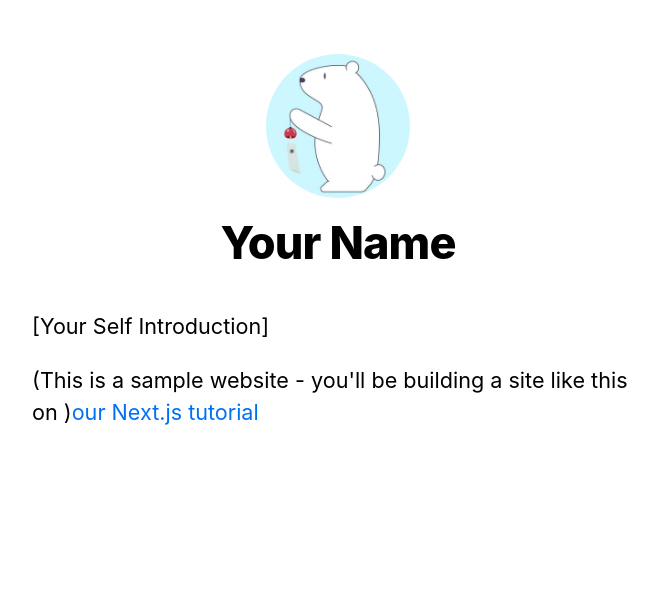
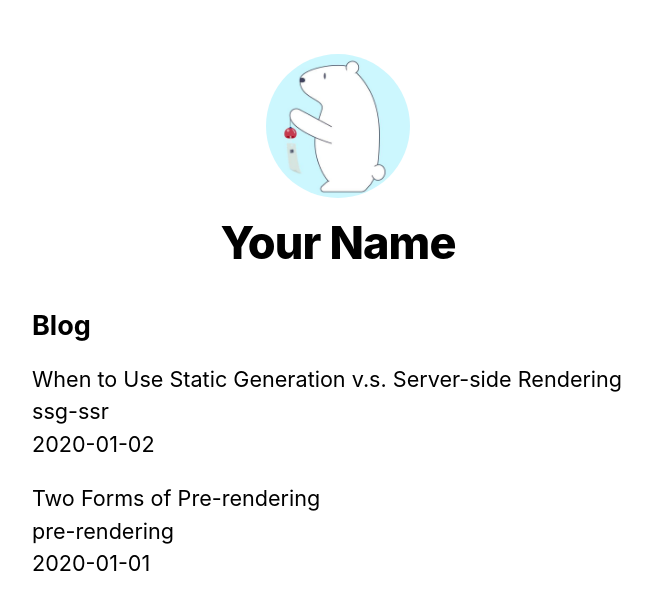
Before and after one commit to da-matsumoto/next, a Next.js app in the folder nextjs-blog/: page / in a window 1280 px wide. Shown: the top 610 px of the page, without its empty margins (302-960 px from the left). Built offline with nearby package versions, Linux system fonts and the light colour scheme.

Commit message:
add posts

```diff
--- /dev/null
+++ b/nextjs-blog/lib/posts.js
@@ -0,0 +1,31 @@
+import fs from 'fs'
+import path from 'path'
+import matter from 'gray-matter'
+
+// process.cwd()からnodeコマンド実行時のワーキングディレクトリパスを取得
+const postsDirectory = path.join(process.cwd(), 'posts')
+
+export function getSortedPostsData() {
+  const fileNames = fs.readdirSync(postsDirectory)
+  const allPostsData = fileNames.map(fileName => {
+    const id = fileName.replace(/\.md$/, '')
+    const fullPath = path.join(postsDirectory, fileName)
+    const fileContents = fs.readFileSync(fullPath, 'utf8')
+    const matterResult = matter(fileContents);
+
+    return {
+      id,
+      ...matterResult.data
+    }
+  })
+
+  return allPostsData.sort(({ date: a}, { date: b }) => {
+    if (a < b) {
+      return 1
+    } else if (a > b) {
+      return -1
+    } else {
+      return 0
+    }
+  })
+}
--- a/nextjs-blog/pages/index.js
+++ b/nextjs-blog/pages/index.js
@@ -1,19 +1,32 @@
-import Head from 'next/head'
 import Layout, { siteTitle } from '../components/layout'
 import utilStyles from '../styles/utils.module.css'
+import { getSortedPostsData } from '../lib/posts'
 
-export default function Home() {
+export async function getStaticProps() {
+  const allPostsData = getSortedPostsData()
+  return {
+    props: {
+      allPostsData
+    }
+  }
+}
+
+export default function Home({ allPostsData }) {
   return (
     <Layout home>
-      <Head>
-        <title>{siteTitle}</title>
-      </Head>
-      <section className={utilStyles.headingMd}>
-        <p>[Your Self Introduction]</p>
-        <p>
-          (This is a sample website - you'll be building a site like this on {' '})
-          <a href="https://nextjs.org/learn">our Next.js tutorial</a>
-        </p>
+      <section className={`${utilStyles.headingMd} ${utilStyles.padding1px}`}>
+        <h2 className={utilStyles.headingLg}>Blog</h2>
+        <ul className={utilStyles.list}>
+          {allPostsData.map(({ id, date, title}) => (
+            <li className={utilStyles.listItem} key={id}>
+              {title}
+              <br />
+              {id}
+              <br />
+              {date}
+            </li>
+          ))}
+        </ul>
       </section>
     </Layout>
   )
```
